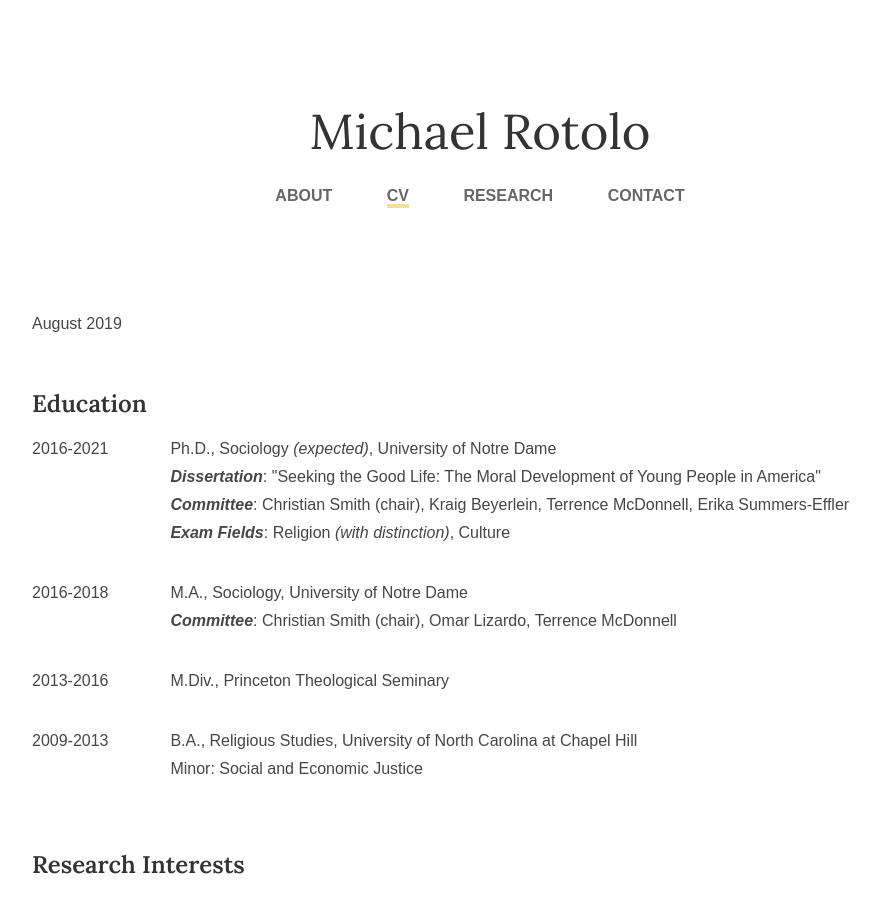
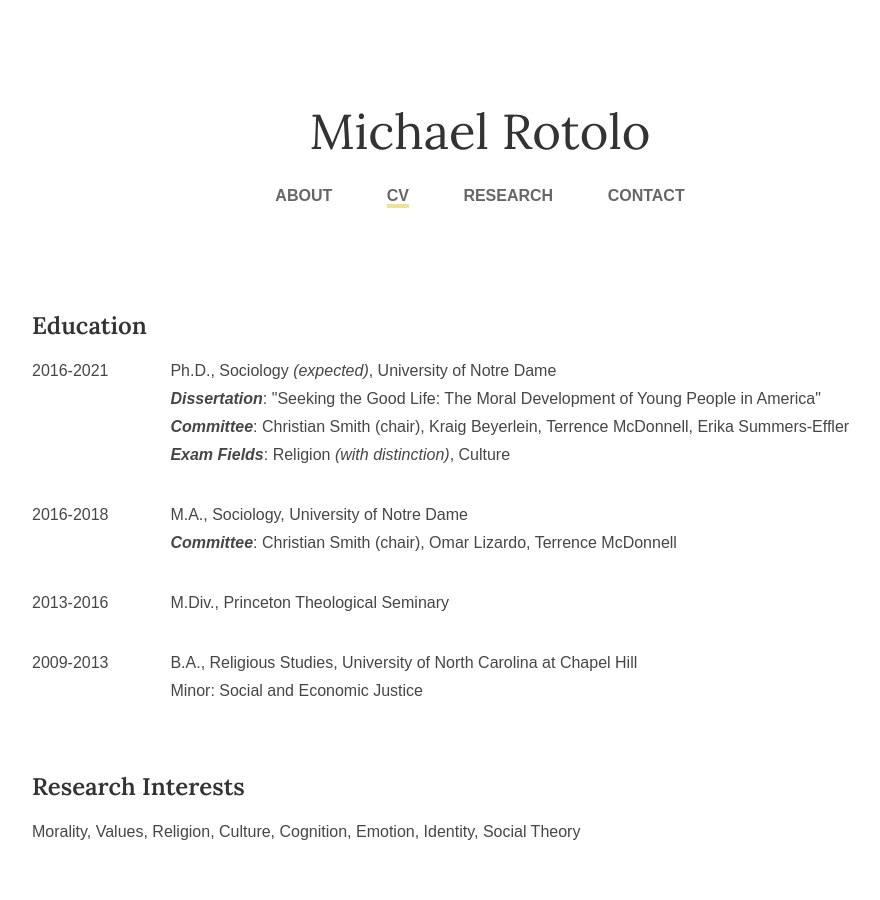
Before and after one commit to michaelrotolo/github.io, a Jekyll site: the page built from cv/index.html, in a window 1280 px wide and 900 px high. Shown: the whole window, without its empty margins (160-1040 px from the left). Built offline with Jekyll 4.4.1, drawn with Linux system fonts in a browser that asks for light colours; some web fonts are replaced.

Commit message:
Update index.html

```diff
--- a/cv/index.html
+++ b/cv/index.html
@@ -3,7 +3,6 @@ layout: default
 title: CV | Michael Rotolo
 ---
 <div class="blurb">
-	<p class="cv-updated">August 2019</p>
 	<h2>Education</h2>
 	<div class="cv-item">
 		<div class="left-year"><p>2016-2021</p></div>
```
